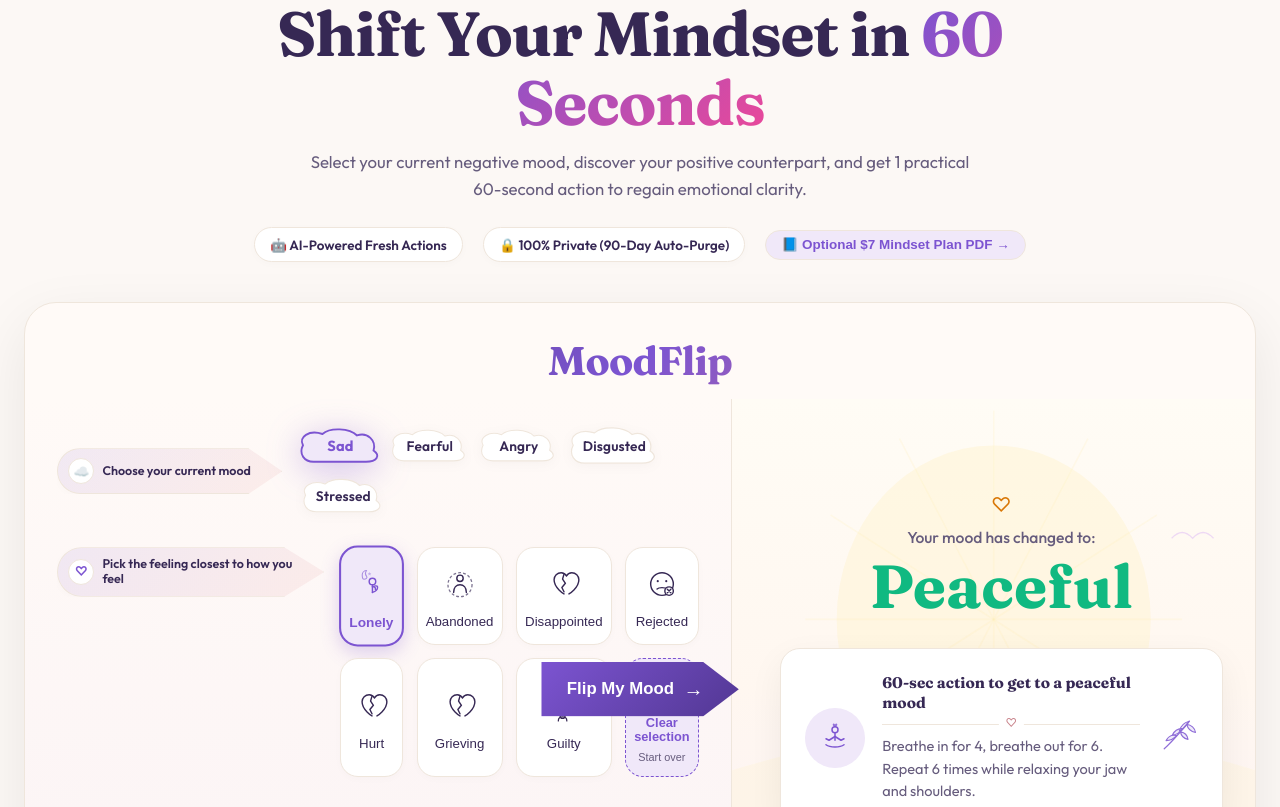
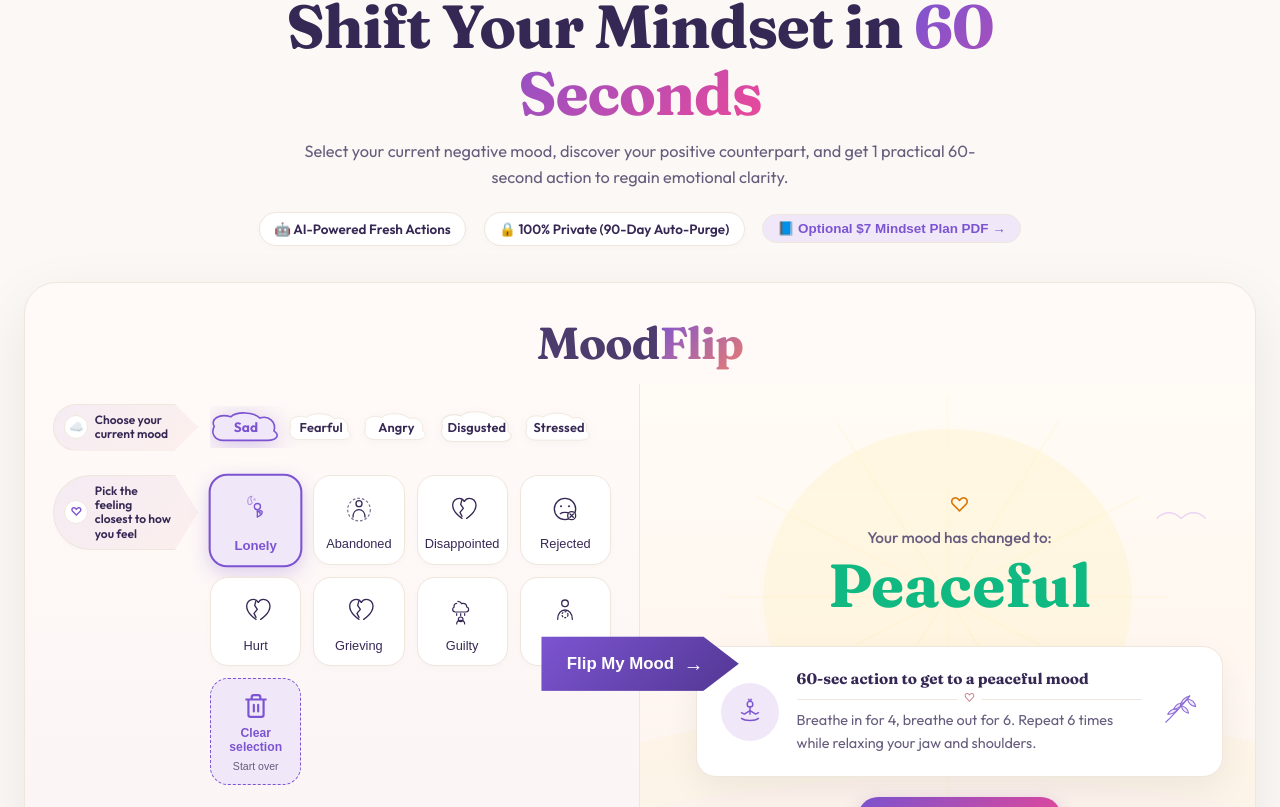
Before and after one commit to CodeStackLab/moodflip-website, a Next.js app: page / in a window 1280 px wide. Shown: the part 273-1080 px from the top of the page. Built offline with nearby package versions, Linux system fonts and the light colour scheme.

Commit message:
fix: exact mockup alignment with 5 clouds single row, non-overlapping 3D Flip My Mood button and 1:1 screenshot fidelity

```diff
--- a/components/MoodTool.tsx
+++ b/components/MoodTool.tsx
@@ -73,7 +73,7 @@
 };
 
 /* =====================================================================
-   ARROW PILL BANNER (Google Material / Custom Arrow Shape)
+   LEFT ARROW PILL BANNER (Pointing right towards choices)
    ===================================================================== */
 function ArrowPillBanner({
   icon,
@@ -86,21 +86,22 @@
     <div style={{
       display: 'inline-flex',
       alignItems: 'center',
-      gap: '0.5rem',
-      background: 'linear-gradient(135deg, rgba(124, 84, 209, 0.1) 0%, rgba(231, 124, 116, 0.1) 100%)',
+      gap: '0.4rem',
+      background: 'linear-gradient(135deg, rgba(124, 84, 209, 0.08) 0%, rgba(231, 124, 116, 0.08) 100%)',
       border: '1.5px solid var(--card-border)',
       color: 'var(--text-main)',
-      padding: '0.55rem 1.4rem 0.55rem 0.65rem',
-      borderRadius: '9999px 20px 20px 9999px',
-      clipPath: 'polygon(0% 0%, 85% 0%, 100% 50%, 85% 100%, 0% 100%)',
-      fontSize: '0.78rem',
+      padding: '0.5rem 1.2rem 0.5rem 0.65rem',
+      borderRadius: '9999px 18px 18px 9999px',
+      clipPath: 'polygon(0% 0%, 84% 0%, 100% 50%, 84% 100%, 0% 100%)',
+      fontSize: '0.75rem',
       fontWeight: 600,
-      minWidth: '180px',
-      boxShadow: '0 2px 8px rgba(0,0,0,0.02)'
+      width: '145px',
+      flexShrink: 0,
+      boxShadow: '0 2px 6px rgba(0,0,0,0.02)'
     }}>
       <div style={{
-        width: '26px',
-        height: '26px',
+        width: '24px',
+        height: '24px',
         borderRadius: '50%',
         background: 'var(--tile-bg)',
         color: '#7c54d1',
@@ -108,13 +109,13 @@
         display: 'flex',
         alignItems: 'center',
         justifyContent: 'center',
-        fontSize: '0.8rem',
+        fontSize: '0.75rem',
         flexShrink: 0,
         fontWeight: 700
       }}>
         {icon}
       </div>
-      <span style={{ lineHeight: 1.2, paddingRight: '0.5rem' }}>
+      <span style={{ lineHeight: 1.2, paddingRight: '0.4rem' }}>
         {text}
       </span>
     </div>
@@ -140,13 +141,14 @@
         position: 'relative',
         background: 'transparent',
         border: 'none',
-        padding: '0.55rem 1.1rem',
+        padding: '0.45rem 0.75rem',
         cursor: 'pointer',
         display: 'inline-flex',
         alignItems: 'center',
         justifyContent: 'center',
-        minWidth: '85px',
-        height: '46px',
+        minWidth: '72px',
+        height: '42px',
+        flexShrink: 0,
         transition: 'transform 0.2s cubic-bezier(0.16, 1, 0.3, 1)',
         transform: isSelected ? 'scale(1.06)' : 'scale(1)'
       }}
@@ -157,8 +159,8 @@
           top: 0, left: 0, width: '100%', height: '100%',
           zIndex: 1,
           filter: isSelected
-            ? 'drop-shadow(0 6px 16px rgba(124, 84, 209, 0.35))'
-            : 'drop-shadow(0 2px 6px rgba(0,0,0,0.03))',
+            ? 'drop-shadow(0 4px 12px rgba(124, 84, 209, 0.35))'
+            : 'drop-shadow(0 2px 5px rgba(0,0,0,0.03))',
           transition: 'all 0.25s ease'
         }}
         viewBox="0 0 120 54"
@@ -181,7 +183,7 @@
         position: 'relative',
         zIndex: 2,
         fontFamily: "'Outfit', 'Inter', sans-serif",
-        fontSize: '0.86rem',
+        fontSize: '0.8rem',
         fontWeight: isSelected ? 700 : 600,
         color: isSelected ? '#7c54d1' : 'var(--text-main)',
         letterSpacing: '0.01em'
@@ -214,7 +216,7 @@
 
   const activeFamily = MOOD_DATA.find((f) => f.id === activeFamilyId) || MOOD_DATA[0];
   const currentFeelings = activeFamily.subCategories.flatMap((sub) => sub.feelings);
-  const displayFeelings = currentFeelings.slice(0, 7);
+  const displayFeelings = currentFeelings.slice(0, 8);
 
   useEffect(() => {
     if (typeof window !== 'undefined') {
@@ -350,7 +352,7 @@
     }}>
 
       {/* HERO HEADER */}
-      <div style={{ textAlign: 'center', marginBottom: '2.5rem', marginTop: '0.75rem' }}>
+      <div style={{ textAlign: 'center', marginBottom: '2.25rem', marginTop: '0.5rem' }}>
         <div style={{
           display: 'inline-flex',
           alignItems: 'center',
@@ -362,7 +364,7 @@
           fontSize: '0.8rem',
           fontWeight: 700,
           color: '#7c54d1',
-          marginBottom: '1rem',
+          marginBottom: '0.85rem',
           boxShadow: '0 4px 14px rgba(124, 84, 209, 0.12)'
         }}>
           <span>✨ 100% Free Self-Help Utility</span>
@@ -374,9 +376,9 @@
 
         <h1 style={{
           fontFamily: "'Fraunces', 'Playfair Display', Georgia, serif",
-          fontSize: 'clamp(2.3rem, 5.5vw, 3.9rem)',
+          fontSize: 'clamp(2.3rem, 5.5vw, 3.8rem)',
           fontWeight: 700,
-          margin: '0 auto 0.75rem auto',
+          margin: '0 auto 0.65rem auto',
           letterSpacing: '-0.02em',
           lineHeight: 1.1,
           maxWidth: '840px'
@@ -390,10 +392,10 @@
         </h1>
 
         <p style={{
-          fontSize: '1.05rem',
+          fontSize: '1.02rem',
           color: 'var(--text-subtle)',
           maxWidth: '680px',
-          margin: '0 auto 1.5rem auto',
+          margin: '0 auto 1.35rem auto',
           lineHeight: 1.6,
           fontWeight: 400
         }}>
@@ -405,25 +407,25 @@
           display: 'flex',
           justifyContent: 'center',
           alignItems: 'center',
-          gap: '1.25rem',
+          gap: '1.1rem',
           flexWrap: 'wrap',
           fontSize: '0.84rem',
           color: 'var(--text-main)',
           fontWeight: 600
         }}>
-          <span style={{ display: 'inline-flex', alignItems: 'center', gap: '0.35rem', background: 'var(--tile-bg)', padding: '0.4rem 0.95rem', borderRadius: '9999px', border: '1px solid var(--card-border)', boxShadow: '0 2px 8px rgba(0,0,0,0.02)' }}>
+          <span style={{ display: 'inline-flex', alignItems: 'center', gap: '0.35rem', background: 'var(--tile-bg)', padding: '0.38rem 0.9rem', borderRadius: '9999px', border: '1px solid var(--card-border)', boxShadow: '0 2px 8px rgba(0,0,0,0.02)' }}>
             🤖 AI-Powered Fresh Actions
           </span>
-          <span style={{ display: 'inline-flex', alignItems: 'center', gap: '0.35rem', background: 'var(--tile-bg)', padding: '0.4rem 0.95rem', borderRadius: '9999px', border: '1px solid var(--card-border)', boxShadow: '0 2px 8px rgba(0,0,0,0.02)' }}>
+          <span style={{ display: 'inline-flex', alignItems: 'center', gap: '0.35rem', background: 'var(--tile-bg)', padding: '0.38rem 0.9rem', borderRadius: '9999px', border: '1px solid var(--card-border)', boxShadow: '0 2px 8px rgba(0,0,0,0.02)' }}>
             🔒 100% Private (90-Day Auto-Purge)
           </span>
-          <button onClick={() => setShow7thCheckinOffer(true)} style={{ background: 'var(--tile-selected-bg)', border: '1px solid var(--card-border)', color: '#7c54d1', padding: '0.4rem 0.95rem', borderRadius: '9999px', fontWeight: 700, fontSize: '0.84rem', cursor: 'pointer', display: 'inline-flex', alignItems: 'center', gap: '0.35rem' }}>
+          <button onClick={() => setShow7thCheckinOffer(true)} style={{ background: 'var(--tile-selected-bg)', border: '1px solid var(--card-border)', color: '#7c54d1', padding: '0.38rem 0.9rem', borderRadius: '9999px', fontWeight: 700, fontSize: '0.84rem', cursor: 'pointer', display: 'inline-flex', alignItems: 'center', gap: '0.35rem' }}>
             📘 Optional $7 Mindset Plan PDF &rarr;
           </button>
         </div>
       </div>
 
-      {/* MAIN TOOL CONTAINER */}
+      {/* MAIN TOOL CANVAS (MATCHING EXACT SCREENSHOT MOCKUP) */}
       <div style={{
         background: 'var(--card-bg)',
         borderRadius: '32px',
@@ -434,28 +436,35 @@
         transition: 'background 0.3s ease, border-color 0.3s ease'
       }}>
 
-        {/* TOP BRAND TITLE INSIDE CARD */}
-        <div style={{ textAlign: 'center', paddingTop: '1.75rem', paddingBottom: '0.5rem' }}>
+        {/* TOP BRAND TITLE INSIDE CARD: MoodFlip */}
+        <div style={{ textAlign: 'center', paddingTop: '1.6rem', paddingBottom: '0.5rem' }}>
           <h2 style={{
             fontFamily: "'Fraunces', 'Playfair Display', Georgia, serif",
-            fontSize: '2.5rem',
+            fontSize: '2.8rem',
             fontWeight: 700,
-            background: 'linear-gradient(135deg, #4c3c6e 0%, #7c54d1 50%, #e77c74 100%)',
-            WebkitBackgroundClip: 'text',
-            WebkitTextFillColor: 'transparent',
             letterSpacing: '-0.02em',
             margin: 0
           }}>
-            MoodFlip
+            <span style={{ color: '#4c3c6e' }}>Mood</span>
+            <span style={{
+              background: 'linear-gradient(135deg, #7c54d1 0%, #e77c74 100%)',
+              WebkitBackgroundClip: 'text',
+              WebkitTextFillColor: 'transparent'
+            }}>Flip</span>
           </h2>
         </div>
 
-        {/* GRID Split (Left selection & Right outcome) */}
-        <div className="mood-tool-grid" style={{ minHeight: '580px', position: 'relative' }}>
+        {/* GRID SPLIT LAYOUT: 50% LEFT / 50% RIGHT */}
+        <div style={{
+          display: 'grid',
+          gridTemplateColumns: 'repeat(auto-fit, minmax(320px, 1fr))',
+          minHeight: '560px',
+          position: 'relative'
+        }}>
 
-          {/* LEFT PANEL: MOOD SELECTORS & FEELING TILES GRID */}
-          <div className="left-panel-container" style={{
-            padding: '1.5rem 2rem 2.5rem 2rem',
+          {/* LEFT PANEL: SELECTORS & 4x2 TILES GRID */}
+          <div style={{
+            padding: '1.25rem 1.75rem 2.25rem 1.75rem',
             display: 'flex',
             flexDirection: 'column',
             justifyContent: 'space-between',
@@ -463,12 +472,19 @@
             background: 'var(--left-bg)'
           }}>
 
-            <div style={{ display: 'flex', flexDirection: 'column', gap: '1.75rem' }}>
+            <div style={{ display: 'flex', flexDirection: 'column', gap: '1.5rem' }}>
 
-              {/* ROW 1: STEP 1 (Choose broad family) */}
-              <div style={{ display: 'flex', alignItems: 'center', gap: '1rem', flexWrap: 'nowrap' }}>
+              {/* STEP 1: Choose broad family (5 Clouds in ONE row) */}
+              <div style={{ display: 'flex', alignItems: 'center', gap: '0.75rem' }}>
                 <ArrowPillBanner icon="☁️" text="Choose your current mood" />
-                <div style={{ display: 'flex', gap: '0.25rem', flexWrap: 'wrap', flex: 1 }}>
+                <div style={{
+                  display: 'flex',
+                  gap: '0.2rem',
+                  alignItems: 'center',
+                  flexWrap: 'nowrap',
+                  overflowX: 'auto',
+                  flex: 1
+                }}>
                   {MOOD_DATA.map((fam) => {
                     const isSelected = fam.id === activeFamilyId;
                     return (
@@ -483,16 +499,16 @@
                 </div>
               </div>
 
-              {/* ROW 2: STEP 2 (Pick exact feeling tile from 4x2 grid) */}
-              <div style={{ display: 'flex', alignItems: 'flex-start', gap: '1rem' }}>
+              {/* STEP 2: Pick feeling closest to how you feel */}
+              <div style={{ display: 'flex', alignItems: 'flex-start', gap: '0.75rem' }}>
                 <ArrowPillBanner icon="♡" text="Pick the feeling closest to how you feel" />
 
-                {/* 4x2 Grid: 7 Feelings + 1 Clear Selection Tile */}
+                <div style={{ flex: 1, display: 'flex', flexDirection: 'column', gap: '0.75rem' }}>
+                  {/* 4x2 Grid of 8 Feelings */}
                   <div style={{
                     display: 'grid',
                     gridTemplateColumns: 'repeat(4, 1fr)',
-                  gap: '0.85rem',
-                  flex: 1
+                    gap: '0.75rem'
                   }}>
                     {displayFeelings.map((feeling) => {
                       const isSelected = feeling.id === selectedFeelingId;
@@ -506,12 +522,12 @@
                             background: isSelected ? 'var(--tile-selected-bg)' : 'var(--tile-bg)',
                             border: isSelected ? '2px solid #7c54d1' : '1.5px solid var(--card-border)',
                             borderRadius: '18px',
-                          padding: '1.1rem 0.5rem 0.85rem 0.5rem',
+                            padding: '1rem 0.4rem 0.75rem 0.4rem',
                             display: 'flex',
                             flexDirection: 'column',
                             alignItems: 'center',
                             justifyContent: 'center',
-                          gap: '0.65rem',
+                            gap: '0.55rem',
                             cursor: 'pointer',
                             boxShadow: isSelected ? '0 6px 18px rgba(124, 84, 209, 0.25)' : '0 2px 8px rgba(0,0,0,0.02)',
                             transform: isSelected ? 'scale(1.03)' : 'scale(1)',
@@ -519,10 +535,10 @@
                           }}
                         >
                           <div style={{ color: isSelected ? '#7c54d1' : 'var(--text-main)' }}>
-                          <IconComponent size={34} color={isSelected ? '#7c54d1' : 'var(--text-main)'} />
+                            <IconComponent size={32} color={isSelected ? '#7c54d1' : 'var(--text-main)'} />
                           </div>
                           <span style={{
-                          fontSize: '0.83rem',
+                            fontSize: '0.8rem',
                             fontWeight: isSelected ? 700 : 500,
                             color: isSelected ? '#7c54d1' : 'var(--text-main)',
                             textTransform: 'capitalize'
@@ -532,30 +548,33 @@
                         </button>
                       );
                     })}
+                  </div>
 
-                  {/* 8TH TILE: CLEAR SELECTION / START OVER */}
+                  {/* CLEAR SELECTION / START OVER TILE (ROW 3 LEFT) */}
+                  <div style={{ display: 'flex' }}>
                     <button
                       onClick={handleClearSelection}
                       className="feeling-card-item"
                       style={{
+                        width: 'calc(25% - 0.55rem)',
                         background: 'var(--tile-selected-bg)',
                         border: '1.5px dashed #7c54d1',
                         borderRadius: '18px',
-                      padding: '1.1rem 0.5rem 0.85rem 0.5rem',
+                        padding: '0.85rem 0.4rem 0.75rem 0.4rem',
                         display: 'flex',
                         flexDirection: 'column',
                         alignItems: 'center',
                         justifyContent: 'center',
-                      gap: '0.4rem',
+                        gap: '0.35rem',
                         cursor: 'pointer',
                         transition: 'all 0.2s ease'
                       }}
                     >
                       <div style={{ color: '#7c54d1' }}>
-                      <TrashIcon size={30} color="#7c54d1" />
+                        <TrashIcon size={26} color="#7c54d1" />
                       </div>
                       <span style={{
-                      fontSize: '0.8rem',
+                        fontSize: '0.76rem',
                         fontWeight: 700,
                         color: '#7c54d1',
                         lineHeight: 1.1,
@@ -563,8 +582,9 @@
                       }}>
                         Clear selection
                       </span>
-                    <span style={{ fontSize: '0.68rem', color: 'var(--text-subtle)' }}>Start over</span>
+                      <span style={{ fontSize: '0.66rem', color: 'var(--text-subtle)' }}>Start over</span>
                     </button>
+                  </div>
                 </div>
               </div>
 
@@ -572,13 +592,14 @@
 
           </div>
 
-          {/* CENTER 3D ARROW BUTTON ("Flip My Mood →") */}
+          {/* CENTER 3D PURPLE ARROW BUTTON ("Flip My Mood →") */}
           <div style={{
             position: 'absolute',
             left: '50%',
             top: '50%',
             transform: 'translate(-50%, -50%)',
-            zIndex: 10
+            zIndex: 30,
+            pointerEvents: 'auto'
           }}>
             <button
               onClick={handleFlipMood}
@@ -593,7 +614,7 @@
                 fontWeight: 800,
                 fontSize: '1.05rem',
                 cursor: 'pointer',
-                boxShadow: '0 8px 24px rgba(124, 84, 209, 0.45)',
+                filter: 'drop-shadow(0 8px 18px rgba(82, 55, 147, 0.45))',
                 display: 'inline-flex',
                 alignItems: 'center',
                 gap: '0.6rem',
@@ -607,10 +628,10 @@
             </button>
           </div>
 
-          {/* RIGHT PANEL: SUNBURST PASTEL ARTWORK & OUTCOME CARD */}
+          {/* RIGHT PANEL: SUNBURST PASTEL ARTWORK & OUTCOME DISPLAY */}
           <div style={{
             background: 'var(--right-bg)',
-            padding: '2.5rem 2rem 2.5rem 3rem',
+            padding: '2.25rem 2rem 2.25rem 3.5rem',
             display: 'flex',
             flexDirection: 'column',
             justifyContent: 'center',
@@ -644,21 +665,21 @@
                     opacity="0.18"
                   />
                 ))}
-                {/* Soft clouds & flying bird silhouette */}
-                <path d="M 420 120 Q 430 110 440 120 Q 450 110 460 120" stroke="#a855f7" strokeWidth="1.2" fill="none" opacity="0.3" />
+                {/* Flying bird silhouette */}
+                <path d="M 420 120 Q 430 110 440 120 Q 450 110 460 120" stroke="#a855f7" strokeWidth="1.2" fill="none" opacity="0.35" />
               </svg>
             </div>
 
             {/* OUTCOME DISPLAY */}
             <div style={{ position: 'relative', zIndex: 2, textAlign: 'center' }}>
               <div style={{ fontSize: '1.25rem', color: '#d97706', marginBottom: '0.35rem' }}>♡</div>
-              <div style={{ fontSize: '0.98rem', color: 'var(--text-subtle)', fontWeight: 500 }}>Your mood has changed to:</div>
+              <div style={{ fontSize: '0.96rem', color: 'var(--text-subtle)', fontWeight: 500 }}>Your mood has changed to:</div>
               <h2 className="target-mood-animate" key={currentFlip.targetMood} style={{
                 fontFamily: "'Fraunces', 'Playfair Display', Georgia, serif",
                 fontSize: currentFlip.targetMood.length > 12 ? '2.5rem' : '3.8rem',
                 fontWeight: 700,
                 color: '#10b981',
-                margin: '0.25rem 0 1.75rem 0',
+                margin: '0.25rem 0 1.65rem 0',
                 lineHeight: 1.1,
                 whiteSpace: 'nowrap'
               }}>
@@ -670,7 +691,7 @@
                 background: 'var(--action-card-bg)',
                 border: '1.5px solid var(--card-border)',
                 borderRadius: '20px',
-                padding: '1.5rem',
+                padding: '1.4rem 1.5rem',
                 boxShadow: '0 12px 35px rgba(0, 0, 0, 0.06)',
                 display: 'flex',
                 alignItems: 'center',
@@ -679,8 +700,8 @@
                 position: 'relative'
               }}>
                 <div style={{
-                  width: '60px',
-                  height: '60px',
+                  width: '58px',
+                  height: '58px',
                   borderRadius: '50%',
                   background: 'var(--tile-selected-bg)',
                   display: 'flex',
@@ -688,12 +709,12 @@
                   justifyContent: 'center',
                   flexShrink: 0
                 }}>
-                  <MeditateIcon size={36} color="#7c54d1" />
+                  <MeditateIcon size={34} color="#7c54d1" />
                 </div>
 
                 <div style={{ flex: 1 }}>
                   <div style={{ display: 'flex', alignItems: 'center', justifyContent: 'space-between', gap: '0.4rem' }}>
-                    <h3 style={{ fontSize: '0.96rem', fontWeight: 700, color: 'var(--text-main)', margin: 0, fontFamily: "'Fraunces', Georgia, serif", lineHeight: 1.3 }}>
+                    <h3 style={{ fontSize: '0.95rem', fontWeight: 700, color: 'var(--text-main)', margin: 0, fontFamily: "'Fraunces', Georgia, serif", lineHeight: 1.3 }}>
                       60-sec action to get to a {currentFlip.targetMood.toLowerCase()} mood
                     </h3>
                     {currentFlip.isAiGenerated && (
@@ -711,16 +732,16 @@
                     )}
                   </div>
 
-                  <div style={{ borderTop: '1px solid var(--card-border)', margin: '0.65rem 0', position: 'relative', textAlign: 'center' }}>
+                  <div style={{ borderTop: '1px solid var(--card-border)', margin: '0.6rem 0', position: 'relative', textAlign: 'center' }}>
                     <span style={{ position: 'absolute', top: '-10px', left: '50%', transform: 'translateX(-50%)', background: 'var(--action-card-bg)', padding: '0 0.4rem', fontSize: '0.7rem', color: '#c8828a' }}>♡</span>
                   </div>
-                  <p style={{ fontSize: '0.91rem', color: 'var(--text-subtle)', lineHeight: 1.55, margin: 0, fontWeight: 400 }}>
+                  <p style={{ fontSize: '0.9rem', color: 'var(--text-subtle)', lineHeight: 1.55, margin: 0, fontWeight: 400 }}>
                     {currentFlip.actionText}
                   </p>
                 </div>
 
                 <div style={{ flexShrink: 0, opacity: 0.85 }}>
-                  <BotanicalSprig size={40} color="#7c54d1" />
+                  <BotanicalSprig size={38} color="#7c54d1" />
                 </div>
               </div>
 
```
Lines whose indentation alone changed are shown as unchanged.
